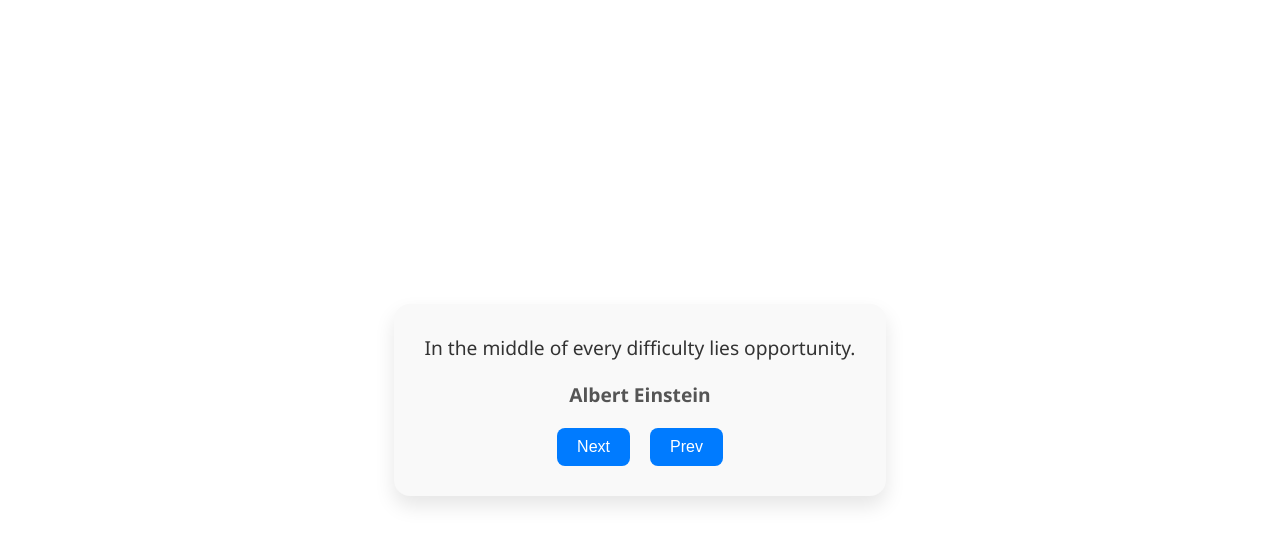
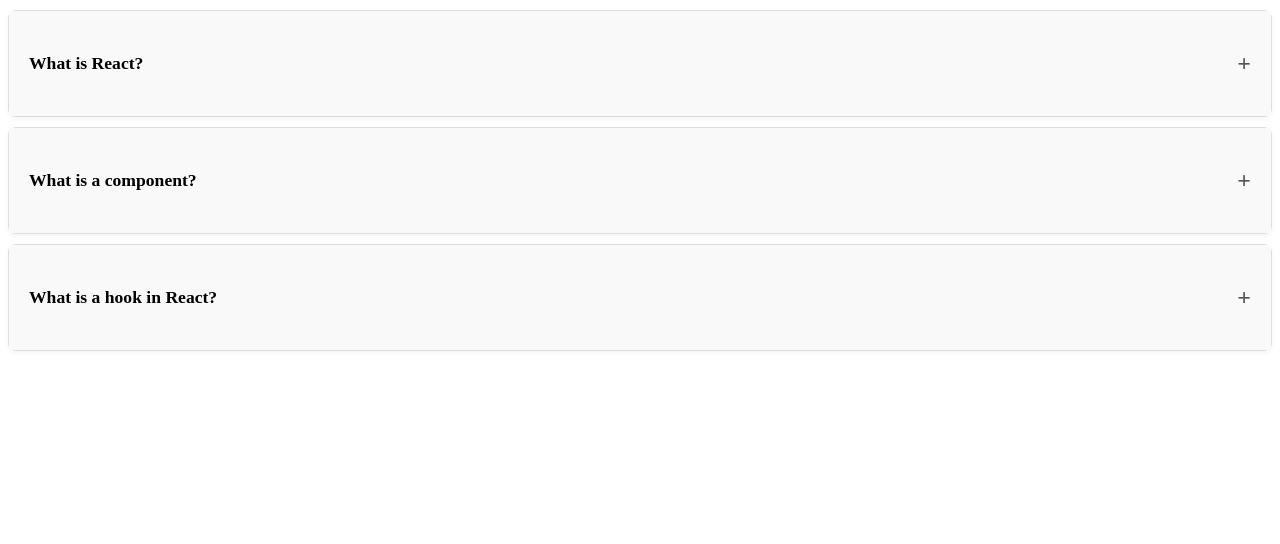
Before and after one commit to ltlehro/Beginner, a React (Vite) app: page / in a window 1280 px wide. Shown: the top 544 px of the page. Built offline with nearby package versions, Linux system fonts and the light colour scheme.

Commit message:
created accordion component

```diff
--- a/src/App.jsx
+++ b/src/App.jsx
@@ -1,10 +1,13 @@
 import React from 'react'
-import Testimonials from "./components/Testimonials.jsx";
+import {accordionData} from "./utils/content.js";
+import Accordion from "./components/Accordion.jsx";
 
 const App = () => {
     return (
-        <div>
-            <Testimonials />
+        <div className="accordion">
+            {accordionData.map(({title, content}) => (
+                <Accordion title={title} content={content} />
+            ))}
         </div>
     )
 }
--- /dev/null
+++ b/src/components/Accordion.jsx
@@ -0,0 +1,22 @@
+import React, {useState} from 'react'
+import '../styles/accordion.css'
+
+const Accordion = ({title, content}) => {
+
+    const [isOpen, setIsOpen] = useState(false)
+
+
+    return (
+        <section className="accordion-card" key={Math.random()}>
+            <div className="header" onClick={()=>setIsOpen(!isOpen)}>
+                <div>{title}</div>
+                <p className="icon">{isOpen ? '-' : '+'}</p>
+            </div>
+
+            <div className="content">
+                {isOpen && <p className="card-info">{content}</p>}
+            </div>
+        </section>
+    )
+}
+export default Accordion
--- a/src/components/Testimonials.jsx
+++ b/src/components/Testimonials.jsx
@@ -33,8 +33,8 @@
             <span>{testimonials[currentIndex].quote}</span>
             <span>{testimonials[currentIndex].author}</span>
 
+            <button onClick={handlePrevClick}>Prev</button>
             <button onClick={handleNextClick}>Next</button>
-            <button onClick={handlePrevClick}>Prev</button>
         </div>
     )
 }
--- /dev/null
+++ b/src/styles/accordion.css
@@ -0,0 +1,51 @@
+body {
+
+}
+
+.accordion-card {
+    border: 1px solid #ddd;
+    border-radius: 8px;
+    margin: 10px 0;
+    background-color: #fff;
+    box-shadow: 0 2px 5px rgba(0, 0, 0, 0.05);
+    transition: all 0.3s ease;
+}
+
+.accordion-card:hover {
+    box-shadow: 0 4px 10px rgba(0, 0, 0, 0.1);
+}
+
+.header {
+    display: flex;
+    justify-content: space-between;
+    align-items: center;
+    cursor: pointer;
+    padding: 15px 20px;
+    font-weight: 600;
+    font-size: 1.1rem;
+    background-color: #f9f9f9;
+    transition: background-color 0.3s ease;
+}
+
+.header:hover {
+    background-color: #f0f0f0;
+}
+
+.icon {
+    font-size: 1.5rem;
+    color: #555;
+    transition: transform 0.3s ease;
+}
+
+.content {
+    overflow: hidden;
+    padding: 0 20px;
+    transition: max-height 0.3s ease;
+}
+
+.card-info {
+    padding: 10px 0 15px 0;
+    color: #333;
+    line-height: 1.5;
+    font-size: 0.95rem;
+}
--- /dev/null
+++ b/src/utils/content.js
@@ -0,0 +1,20 @@
+export const accordionData = [
+    {
+        id: 1,
+        title: "What is React?",
+        content:
+            "React is a JavaScript library for building user interfaces. It lets you create reusable UI components."
+    },
+    {
+        id: 2,
+        title: "What is a component?",
+        content:
+            "A component is a self-contained module that renders some output. You can use it as a function or a class."
+    },
+    {
+        id: 3,
+        title: "What is a hook in React?",
+        content:
+            "Hooks are special functions that let you 'hook into' React state and lifecycle features in function components."
+    }
+];
```
